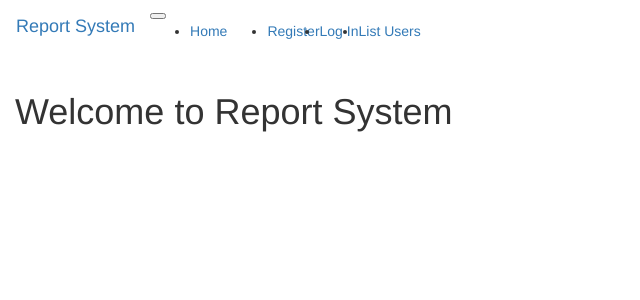
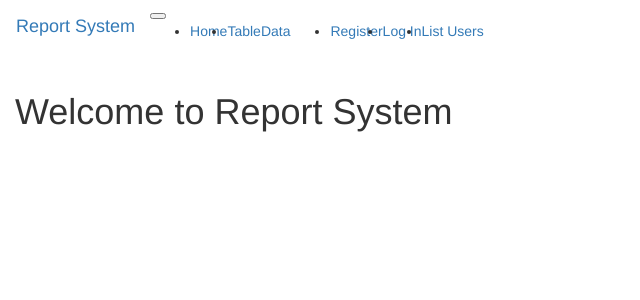
Before and after one commit to DiMukha/PythonFlaskProject_BI_Team, a Flask app: page / in a window 1280 px wide. Shown: the top 300 px of the page, without its empty margins (0-640 px from the left). Run offline with Flask 2, Linux system fonts and the light colour scheme; some libraries are stand-ins or nearby versions.

Commit message:
add link to table data

```diff
--- a/templates/nav_menu.html
+++ b/templates/nav_menu.html
@@ -8,12 +8,11 @@
       <li class="nav-item active">
         <a class="nav-link" href="/">Home <span class="sr-only">(current)</span></a>
       </li>
-{#      <li class="nav-item">#}
-{#        <a class="nav-link" href="#">Features</a>#}
-{#      </li>#}
-{#      <li class="nav-item">#}
-{#        <a class="nav-link" href="#">Pricing</a>#}
-{#      </li>#}
+
+      <li class="nav-item">
+        <a class="nav-link" href="/data_view">TableData</a>
+      </li>
+
     </ul>
     <ul class="navbar-nav">
         {% if g.user %}
```
